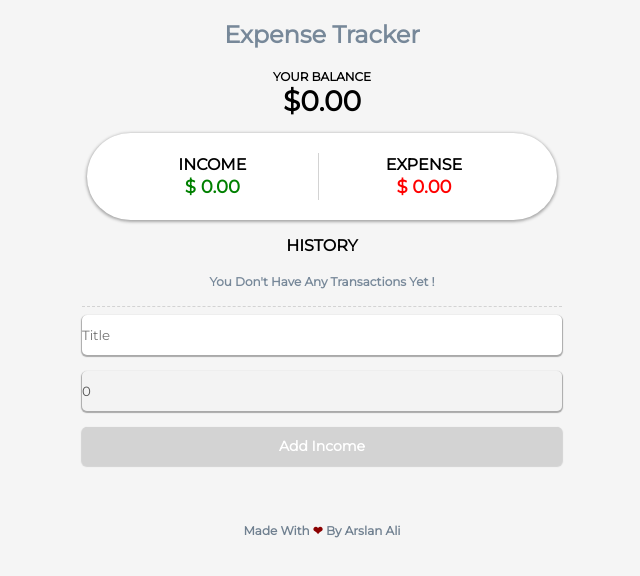
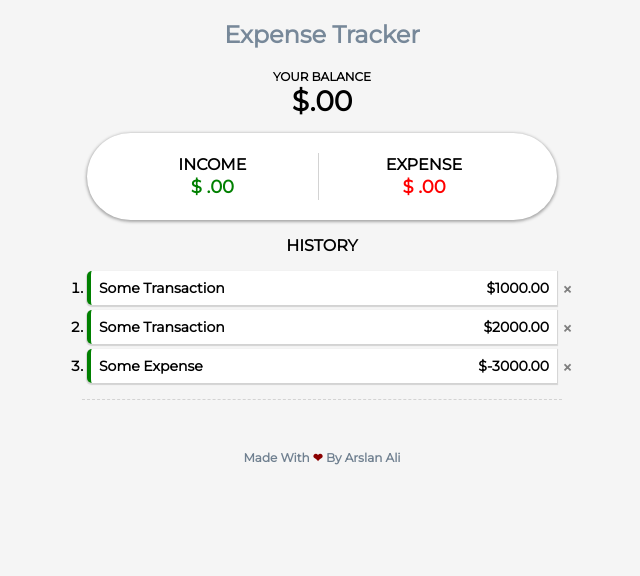
Before and after one commit to warlock1996/xpense-tracker, a React (Create React App) app: page / in a window 1280 px wide. Shown: the top 576 px of the page, without its empty margins (318-958 px from the left). Built offline with nearby package versions, Linux system fonts and the light colour scheme.

Commit message:
:hammer: added context and reducer

```diff
--- a/src/App.css
+++ b/src/App.css
@@ -89,7 +89,7 @@
   border-bottom: 1px dashed lightgray;
 }
 .transaction-name, .transaction-amount {
-  padding: 12px 0px;
+  padding: 12px 6px;
   width: 100%;
   margin: 8px auto;
   border: none;
--- a/src/App.js
+++ b/src/App.js
@@ -1,68 +1,25 @@
 import React from 'react';
 import './App.css';
+import { GlobalProvider } from "./components/sharedstate.js"
 import Balance from './components/Balance'
 import Cashbox from './components/Cashbox'
 import History from './components/History'
 import Transaction from './components/Transaction'
 
-class App extends React.Component {
-  state = {
-      balance: '0',
-      income: '0',
-      expense: '0',
-      tname: '',
-      tamount: 0,
-      transactions: [],
-  }
-  setName = (event) => {
-    this.setState({
-      tname: event.target.value
-    })
-  }
-  setAmount = (event) => {
-   this.setState({
-     tamount: event.target.value
-   })
-  }
-  saveTransaction = () => {
-    let incoming  = this.state.transactions
-    incoming.push({name: this.state.tname, amount: this.state.tamount})
-    if (this.state.tamount[0] === '-') {
-        let expense = (parseInt(this.state.expense) + parseInt(this.state.tamount))
-        let balance = (parseInt(this.state.balance) + parseInt(this.state.tamount))
-        this.setState({
-          expense: (expense),
-          balance: balance
-        })
-    } else {
-      let income = (parseInt(this.state.income) + parseInt(this.state.tamount))
-      let balance = (parseInt(this.state.balance) + parseInt(this.state.tamount))
-      this.setState({
-        income: income,
-        balance: balance
-      })
-    }
-    this.setState({
-        transactions: incoming,
-        tname: '',
-        tamount: 0,
-    })
-  }
-  clearT = (index, event) => {
-      console.log(event);
-  }
- render () {
+
+function App ()  {
     return (
       <div className="App">
           <h2 className="header">Expense Tracker</h2>
-          <Balance balance={ this.state.balance }/>
-          <Cashbox income= { this.state.income } expense = { this.state.expense }/>
-          <History transactions = { this.state.transactions } clear = { () => this.clearT()  }/>
-          <Transaction save = { this.saveTransaction } setName = { this.setName } setAmount = { this.setAmount } name = { this.state.tname } amount = { this.state.tamount} />
-          <h5 className="footer">made with <span>&#10084;</span> <a href="https://github.com/warlock1996" target="_blank"> by arslan ali </a> </h5>
+          <GlobalProvider>
+            <Balance/>
+            <Cashbox/>
+            <History/>
+            <Transaction/>
+          </GlobalProvider>
+            <h5 className="footer">made with <span>&#10084;</span> <a href="https://github.com/warlock1996" target="_blank"> by arslan ali </a> </h5>
       </div>
     );
   }
-}
 
-export default App;
+  export default App;
--- a/src/components/Balance.js
+++ b/src/components/Balance.js
@@ -4,7 +4,7 @@ function Balance (props) {
     return (
         <div className="balance-container">
             <p className="balance-label">Your Balance</p>
-            <p className="balance-value"> ${ props.balance }.00</p>
+            <p className="balance-value"> ${  }.00</p>
         </div>
     )
 }
--- a/src/components/Cashbox.js
+++ b/src/components/Cashbox.js
@@ -5,11 +5,11 @@ function Cashbox (props) {
         <div className="cashbox">
             <span className="box1">
                 <p className="income-label">INCOME</p>
-                <p className="income-value">$ { props.income }.00</p>
+                <p className="income-value">$ {  }.00</p>
             </span>
             <span className="box2">
                 <p className="expense-label">Expense</p>
-                <p className="expense-value">$ { props.expense }.00</p>
+                <p className="expense-value">$ {  }.00</p>
             </span>
         </div>
     )
--- a/src/components/History.js
+++ b/src/components/History.js
@@ -1,15 +1,17 @@
 import React from 'react';
+import { GlobalContext } from "./sharedstate"
 
 function History (props) {
+    const { transactions, dispatcher } = React.useContext(GlobalContext)
     return (
         <div className="history-container">
             <p className="history-label"> History </p>
             <ul className="transactions-list">
-               { props.transactions.length ? props.transactions.map((item, index) => (
+               { transactions.length ? transactions.map((item, index) => (
                        <li key= { index } className={ item.amount[0] === '-' ? 'transaction-expense' : 'transaction-income'  }>
                             <span className="item-name"> {item.name} </span>
                             <span className="item-amount"> ${item.amount}.00  </span>
-                            <span className="item-clear" onClick = { (e) => props.clear(index, e) }> &times; </span>
+                            <span className="item-clear" onClick = { () => dispatcher({type: 'remove-transaction', id: item.id})  }> &times; </span>
                        </li>
                     ))
                 : <span className="no-transactions"> You Don't Have Any Transactions Yet ! </span>}
--- a/src/components/Transaction.js
+++ b/src/components/Transaction.js
@@ -3,9 +3,9 @@ import React from 'react'
 function Transaction (props) {
     return (
         <div className="transaction-container">
-            <input className="transaction-name" onChange =  { props.setName }  value= { props.name } type="text" placeholder="Title"/>
+            {/* <input className="transaction-name" onChange =  { props.setName }  value= { props.name } type="text" placeholder="Title"/>
             <input title="Enter Transaction Name" disabled={ !props.name.length } className="transaction-amount" onChange =  { props.setAmount } value = { props.amount} type="number" placeholder="Amount"/>
-            <input disabled={ !props.name.length || !props.amount.length } className={  props.amount[0] === '-' ? 'add-expense' : 'add-income' } type="button" value={ props.amount[0] === '-' ? 'add xpense' : 'add income'  } onClick = { props.save }/>
+            <input disabled={ !props.name.length || !props.amount.length } className={  props.amount[0] === '-' ? 'add-expense' : 'add-income' } type="button" value={ props.amount[0] === '-' ? 'add xpense' : 'add income'  } onClick = { props.save }/> */}
         </div>
     );
 }
--- /dev/null
+++ b/src/components/reducer.js
@@ -0,0 +1,9 @@
+export default (state, action) => {
+    switch (action.type) {
+        case "remove-transaction":
+            return {
+                ...state,
+                transactions: state.transactions = state.transactions.filter(item => item.id != action.id)
+            };
+    }
+}
--- /dev/null
+++ b/src/components/sharedstate.js
@@ -0,0 +1,32 @@
+import React, { useReducer } from "react";
+import Reducer from "./reducer"
+
+// some inital state for the context
+const initalState = {
+    transactions: [
+        {id: 0, name: 'some transaction', amount: 1000},
+        {id: 1, name: 'some transaction', amount: 2000},
+        {id: 2, name: 'some expense', amount: -3000}
+    ]
+}
+
+// creating global context
+export const GlobalContext = React.createContext(initalState)
+
+// creating a wrapping global provider
+export const GlobalProvider = (props) => {
+
+    // creating a reducer
+    const [state, dispatch] = useReducer(Reducer, initalState)
+
+    return (
+        <GlobalContext.Provider value = {
+            {
+                transactions: state.transactions,
+                dispatcher: dispatch
+            }
+         }>
+                { props.children }
+        </GlobalContext.Provider>
+    )
+}
```
